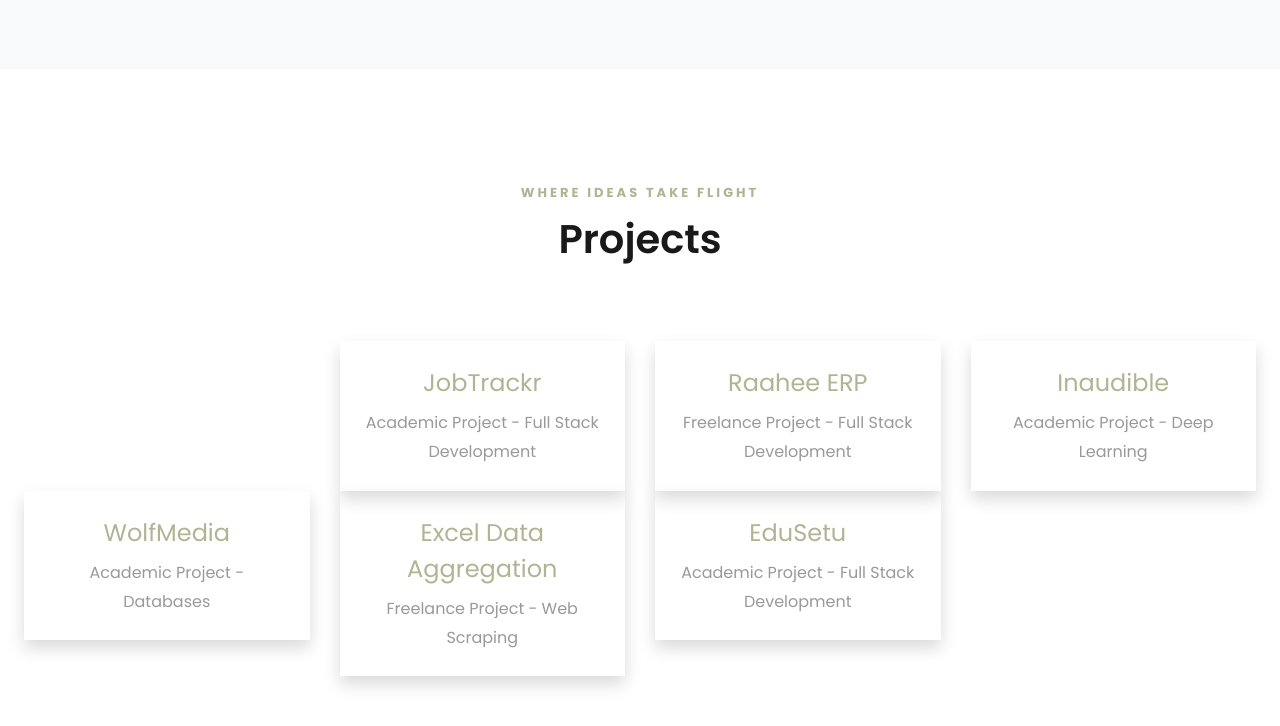
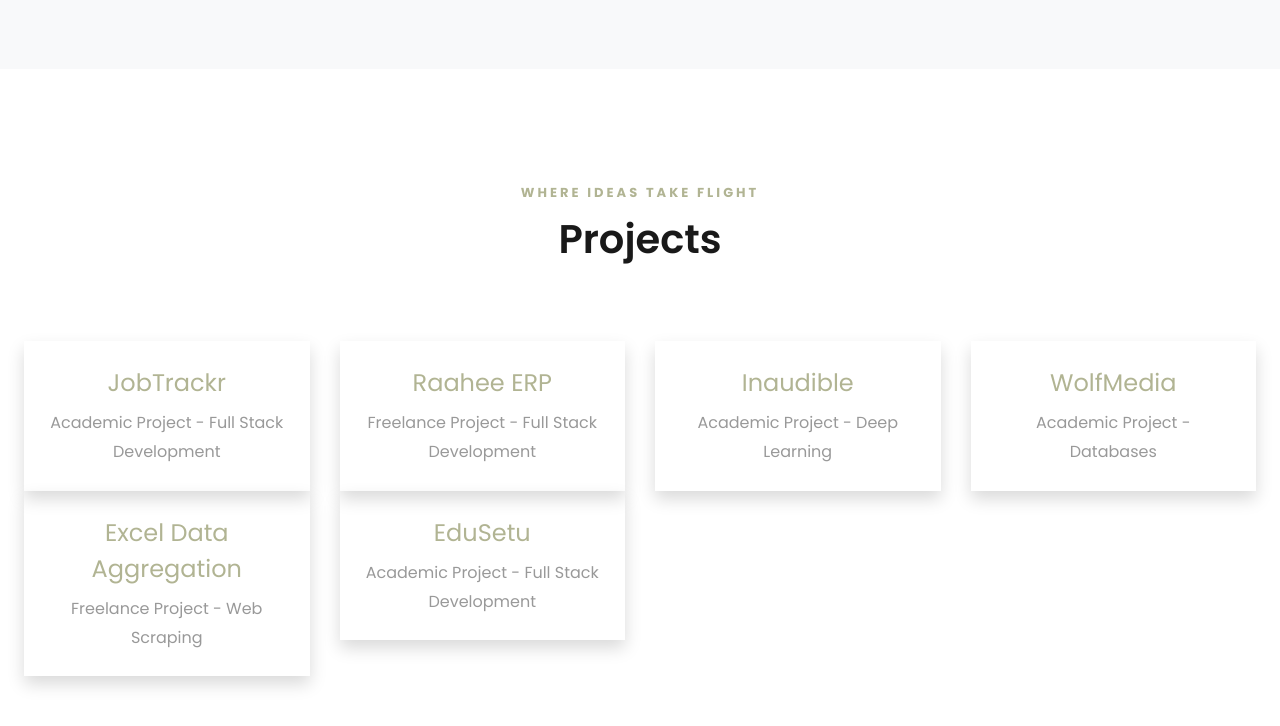
Before and after one commit to jayrajmulani/me, a plain HTML site: page from-chaos-to-control.html in a window 1280 px wide. Shown: the part 1630-2356 px from the top of the page. Drawn offline with Linux system fonts and the light colour scheme; some packages are replaced by stand-ins of ours; no server answers.

Commit message:
fix projects layout

```diff
--- a/from-chaos-to-control.html
+++ b/from-chaos-to-control.html
@@ -113,15 +113,15 @@
                 </div>
             </div>
             <div class="row">
-                <div class="col-md-3">
-                    <!-- <div class=" img shadow ftco-animate d-flex justify-content-center align-items-center">
+                <!-- <div class="col-md-3">
+                    <div class=" img shadow ftco-animate d-flex justify-content-center align-items-center">
                         <div class="overlay"></div>
                         <div class="text text-center p-4">
                             <h4><a href="from-chaos-to-control.html">From Chaos to Control</a></h4>
                             <span>Academic Project - DevOps</span>
                         </div>
-                    </div> -->
-                </div>
+                    </div>
+                </div> -->
                 <div class="col-md-3">
                     <div class=" img shadow ftco-animate d-flex justify-content-center align-items-center">
                         <div class="overlay"></div>
@@ -149,8 +149,6 @@
                         </div>
                     </div>
                 </div>
-            </div>
-            <div class="row">
                 <div class="col-md-3">
                     <div class=" img shadow ftco-animate d-flex justify-content-center align-items-center">
                         <div class="overlay"></div>
@@ -160,6 +158,8 @@
                         </div>
                     </div>
                 </div>
+            </div>
+            <div class="row">
                 <div class="col-md-3">
                     <div class=" img shadow ftco-animate d-flex justify-content-center align-items-center">
                         <div class="overlay"></div>
```
Also changed, not shown: raahee.html (+2 -11 lines).
